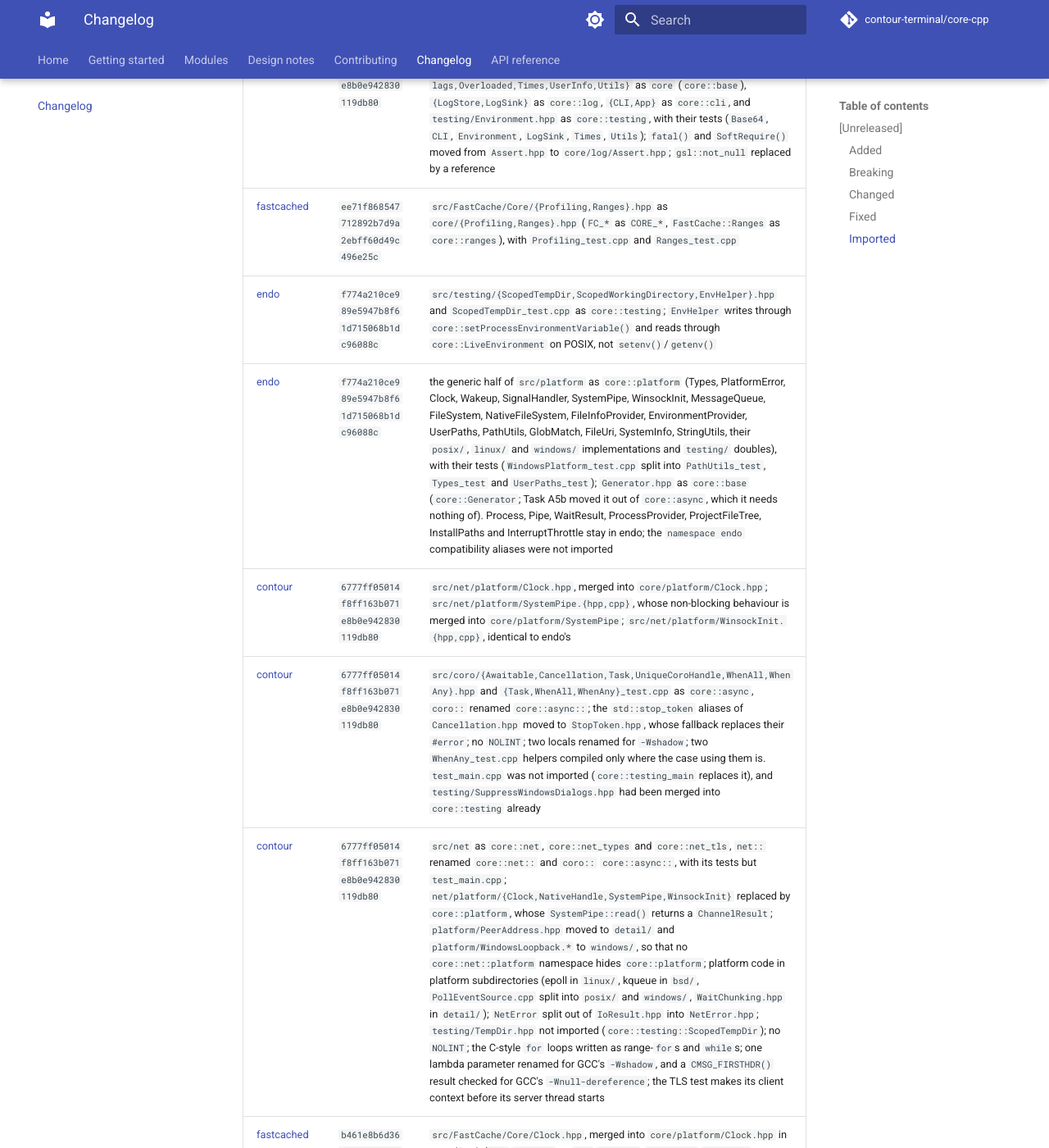
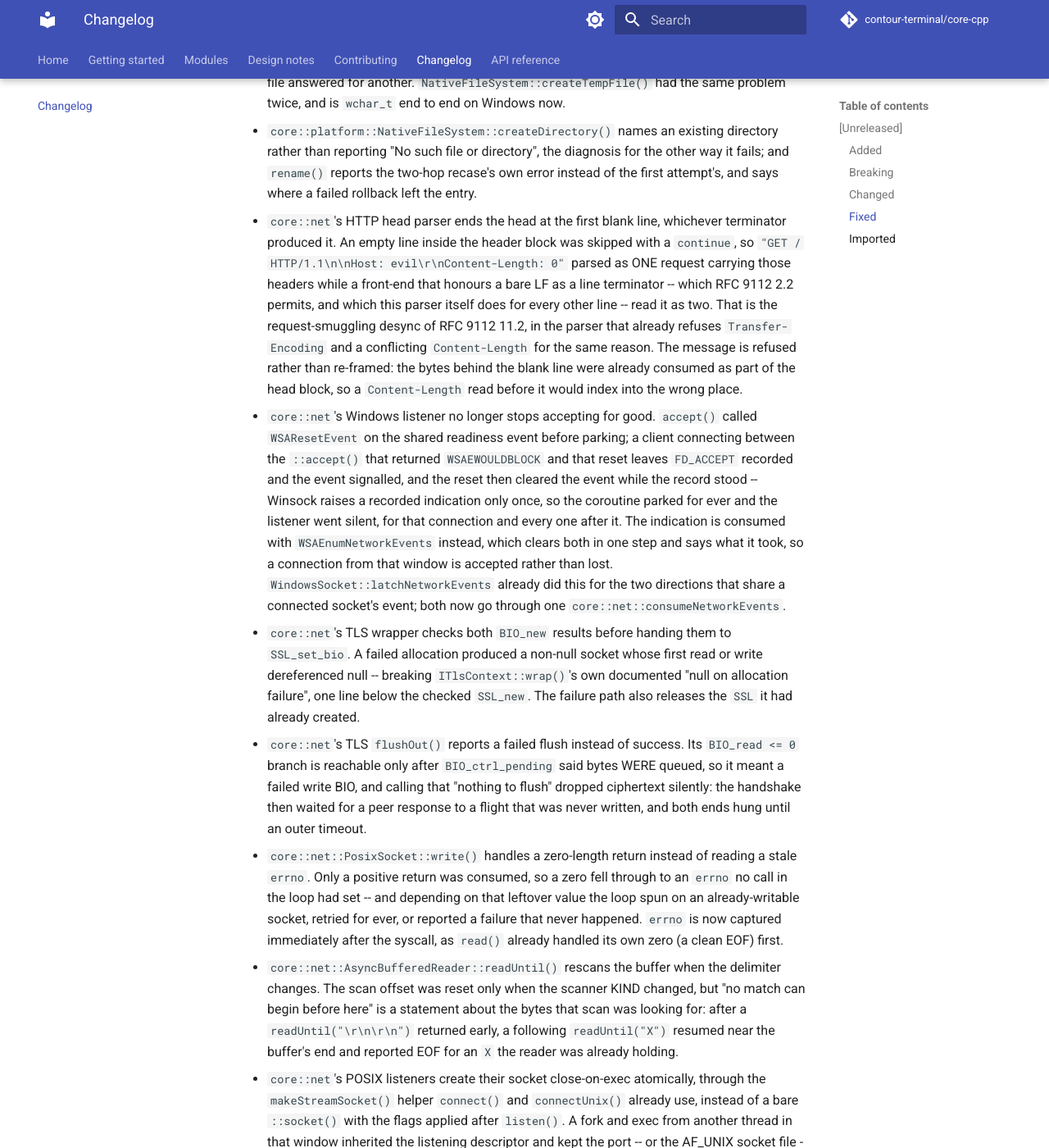
Before and after one commit to contour-terminal/core-cpp, an MkDocs documentation site: the page built from docs/changelog.md, in a window 1280 px wide and 1400 px high, scrolled down 17979 px. Shown: the whole window at 82% size. Built offline with MkDocs 1.6.1 and Material for MkDocs 9.7.7, drawn with Linux system fonts in a browser that asks for light colours; comment, search, counter and statistics services are not loaded; some of the changed text lies outside the part shown.

Commit message:
docs: the changelog and the provenance table record the net gate's fourth pass
Three breaks with migrations (isClosed()'s EOF latch, FdInterest::None's mute,
WriteQueue's refusal of a null socket), nine fixes, and a row for each of the
three files windows/NetworkEvents brings.

Signed-off-by: Christian Parpart <christian@parpart.family>

```diff
--- a/CHANGELOG.md
+++ b/CHANGELOG.md
@@ -331,6 +331,31 @@
   inconsistency — `escape(text)` is the spelling most likely to be called for its return value
   alone.
 
+- `core::net::ISocket::isClosed()` answers what its documentation has always said: true once
+  `close()` was called **or** a read observed the peer's EOF. Neither `PosixSocket` nor
+  `WindowsSocket` latched the second half, so a consumer polling a connection whose peer had hung
+  up was told for ever that it was still open, and `SplitSocket::isClosed()` ("closed once either
+  half is") inherited that. The contract is latched rather than narrowed, because the latched
+  version is the one callers need. `TlsSocket` latches its own EOF too -- a `close_notify` ends the
+  session whether or not the inner transport is still open. The latch is a flag of its own, so a
+  peer that shut only its write side leaves `read()` and `write()` working exactly as before.
+  Migration: a caller that used `isClosed()` as "did I close this myself" asks its own bookkeeping
+  instead; one that polled it to drop dead connections now gets the answer it wanted.
+- `core::net::FdInterest::None` mutes a registration on every `EventSource` backend, as its
+  documentation says ("mute the fd without detaching it"). The Windows wait and kqueue already
+  reported nothing for such a registration; poll(2) and epoll reported `POLLHUP`/`POLLERR`
+  (`EPOLLHUP`/`EPOLLERR`) for it whatever interest was asked for, so a muted descriptor still woke
+  its flow -- and on epoll it did so on every wait, since those bits are level-triggered, spinning
+  the pump. A muted registration still counts as attached and is still found by `detach()`.
+  Migration: a caller that attached with `None` and relied on being woken when the descriptor died
+  attaches with `Read`, which reports HUP/ERR as read-readiness by design.
+- `core::net::WriteQueue`'s constructor throws `std::invalid_argument` for a null socket rather
+  than accepting it. `ITlsContext::wrap()` is documented to return null when it cannot allocate,
+  and a queue built on that null constructed cleanly and crashed later in `close()` -- which is
+  `noexcept`, so the failure landed at teardown, far from the call that caused it, and could not be
+  reported at all. A constructed object is usable (`.agent/rules/design-principles.md`). Migration:
+  check `wrap()`'s result and drop the connection instead of queueing onto nothing.
+
 ### Changed
 
 - `core::async::whenAny()` reports a child that completed even when the awaiting flow's own token
@@ -623,6 +648,64 @@
   reports the two-hop recase's own error instead of the first attempt's, and says where a failed
   rollback left the entry.
 
+- `core::net`'s HTTP head parser ends the head at the first blank line, whichever terminator
+  produced it. An empty line inside the header block was skipped with a `continue`, so
+  `"GET / HTTP/1.1\n\nHost: evil\r\nContent-Length: 0"` parsed as ONE request carrying those
+  headers while a front-end that honours a bare LF as a line terminator -- which RFC 9112 2.2
+  permits, and which this parser itself does for every other line -- read it as two. That is the
+  request-smuggling desync of RFC 9112 11.2, in the parser that already refuses `Transfer-Encoding`
+  and a conflicting `Content-Length` for the same reason. The message is refused rather than
+  re-framed: the bytes behind the blank line were already consumed as part of the head block, so a
+  `Content-Length` read before it would index into the wrong place.
+- `core::net`'s Windows listener no longer stops accepting for good. `accept()` called
+  `WSAResetEvent` on the shared readiness event before parking; a client connecting between the
+  `::accept()` that returned `WSAEWOULDBLOCK` and that reset leaves `FD_ACCEPT` recorded and the
+  event signalled, and the reset then cleared the event while the record stood -- Winsock raises a
+  recorded indication only once, so the coroutine parked for ever and the listener went silent, for
+  that connection and every one after it. The indication is consumed with `WSAEnumNetworkEvents`
+  instead, which clears both in one step and says what it took, so a connection from that window is
+  accepted rather than lost. `WindowsSocket::latchNetworkEvents` already did this for the two
+  directions that share a connected socket's event; both now go through one
+  `core::net::consumeNetworkEvents`.
+- `core::net`'s TLS wrapper checks both `BIO_new` results before handing them to `SSL_set_bio`.
+  A failed allocation produced a non-null socket whose first read or write dereferenced null --
+  breaking `ITlsContext::wrap()`'s own documented "null on allocation failure", one line below the
+  checked `SSL_new`. The failure path also releases the `SSL` it had already created.
+- `core::net`'s TLS `flushOut()` reports a failed flush instead of success. Its `BIO_read <= 0`
+  branch is reachable only after `BIO_ctrl_pending` said bytes WERE queued, so it meant a failed
+  write BIO, and calling that "nothing to flush" dropped ciphertext silently: the handshake then
+  waited for a peer response to a flight that was never written, and both ends hung until an outer
+  timeout.
+- `core::net::PosixSocket::write()` handles a zero-length return instead of reading a stale
+  `errno`. Only a positive return was consumed, so a zero fell through to an `errno` no call in the
+  loop had set -- and depending on that leftover value the loop spun on an already-writable socket,
+  retried for ever, or reported a failure that never happened. `errno` is now captured immediately
+  after the syscall, as `read()` already handled its own zero (a clean EOF) first.
+- `core::net::AsyncBufferedReader::readUntil()` rescans the buffer when the delimiter changes. The
+  scan offset was reset only when the scanner KIND changed, but "no match can begin before here" is
+  a statement about the bytes that scan was looking for: after a `readUntil("\r\n\r\n")` returned
+  early, a following `readUntil("X")` resumed near the buffer's end and reported EOF for an `X` the
+  reader was already holding.
+- `core::net`'s POSIX listeners create their socket close-on-exec atomically, through the
+  `makeStreamSocket()` helper `connect()` and `connectUnix()` already use, instead of a bare
+  `::socket()` with the flags applied after `listen()`. A fork and exec from another thread in that
+  window inherited the listening descriptor and kept the port -- or the AF_UNIX socket file --
+  claimed after the daemon exited.
+- `core::net::testing::ScriptedEventSource::detach()` is idempotent, as `EventSource` documents and
+  every real backend behaves. It counted detach CALLS rather than live registrations, and the loop
+  genuinely detaches twice on normal paths (`notifyHandleClosing` then `unregisterFdWaiter`;
+  `requeueForCancellation` and `wakeAllWaiters` before `await_resume`), so a second detach of one
+  token cancelled out another token's registration and `attachedCount()` under-reported -- a future
+  leak assertion against this source would have passed on a registration that never went away.
+- `src/core/net/EventLoop.cpp` includes `<stdexcept>` for the `std::runtime_error` it throws, which
+  compiled only through a transitive include.
+- `core::net`'s own tests: a failing `REQUIRE` in a `whenAll` arm fails the case instead of hanging
+  it (`whenAll` cancels no sibling, and the sibling was parked in `accept()` with nobody left to
+  close the listener -- `.agent/rules/testing.md`); the descriptor-exhaustion case restores the
+  process-wide `RLIMIT_NOFILE` through a scope guard, so a throw in between can no longer leave
+  every later case in the binary running squeezed; and the TLS cases check `makeSocketPair()`
+  before dereferencing it, so a loopback failure is a test failure rather than undefined behaviour.
+
 ### Imported
 
 Each file was read as a git blob at the commit named, and none contains a CR byte.
```
Also changed, not shown: .agent/reference/provenance.md (+3 -0 lines).
